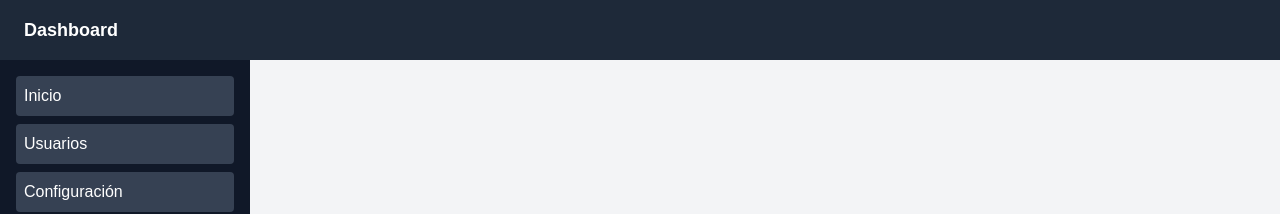
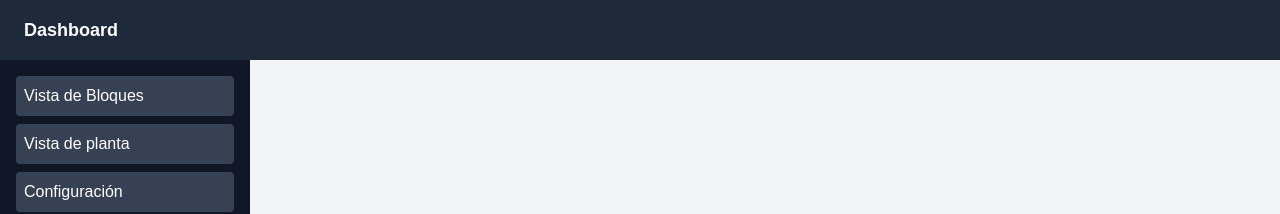
Before and after one commit to CristianTapia/dashboard, a Next.js app: page /dashboard in a window 1280 px wide. Shown: the top 214 px of the page. Built offline with nearby package versions, Linux system fonts and the light colour scheme.

Commit message:
Adding links to navegate

```diff
--- a/app/dashboard/page.tsx
+++ b/app/dashboard/page.tsx
@@ -1,29 +1,38 @@
-"use client";
+import Link from "next/link";
 
-export default function Dashboard({ children }: { children: React.ReactNode }) {
+export default function DashboardLayout({ children }: { children: React.ReactNode }) {
   return (
-    <div className="h-screen flex flex-col">
+    <div className="grid grid-cols-[250px_1fr] grid-rows-[60px_1fr] h-screen">
       {/* Header */}
-      <header className="h-[60px] bg-gray-800 text-white flex items-center px-6">
+      <header className="col-span-2 bg-gray-800 text-white flex items-center px-6">
         <h1 className="text-lg font-semibold">Dashboard</h1>
       </header>
 
-      {/* Contenedor principal */}
-      <div className="flex flex-1">
       {/* Sidebar */}
-        <aside className="w-[250px] bg-gray-900 text-white p-4 flex flex-col gap-4">
+      <aside className="bg-gray-900 text-white p-4">
         <nav>
           <ul className="space-y-2">
-              <li className="p-2 bg-gray-700 rounded">Inicio</li>
-              <li className="p-2 bg-gray-700 rounded">Usuarios</li>
-              <li className="p-2 bg-gray-700 rounded">Configuración</li>
+            <li>
+              <Link href="/dashboard" className="block p-2 bg-gray-700 rounded hover:bg-gray-600">
+                Vista de Bloques
+              </Link>
+            </li>
+            <li>
+              <Link href="/dashboard/users" className="block p-2 bg-gray-700 rounded hover:bg-gray-600">
+                Vista de planta
+              </Link>
+            </li>
+            <li>
+              <Link href="/dashboard/settings" className="block p-2 bg-gray-700 rounded hover:bg-gray-600">
+                Configuración
+              </Link>
+            </li>
           </ul>
         </nav>
       </aside>
 
-        {/* Contenido Principal */}
-        <main className="flex-1 p-6 bg-gray-100 overflow-auto">{children}</main>
-      </div>
+      {/* Contenido dinámico */}
+      <main className="p-6 bg-gray-100">{children}</main>
     </div>
   );
 }
```
Lines whose indentation alone changed are shown as unchanged.
